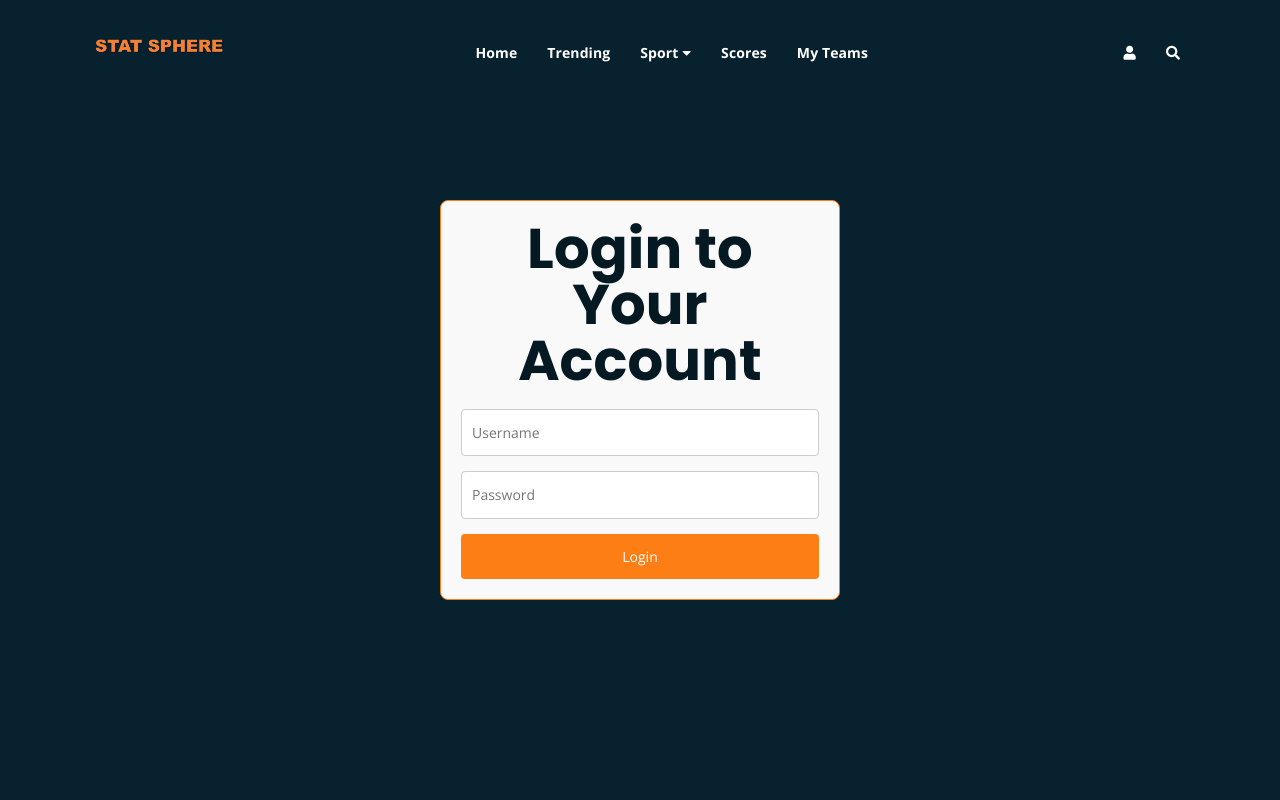
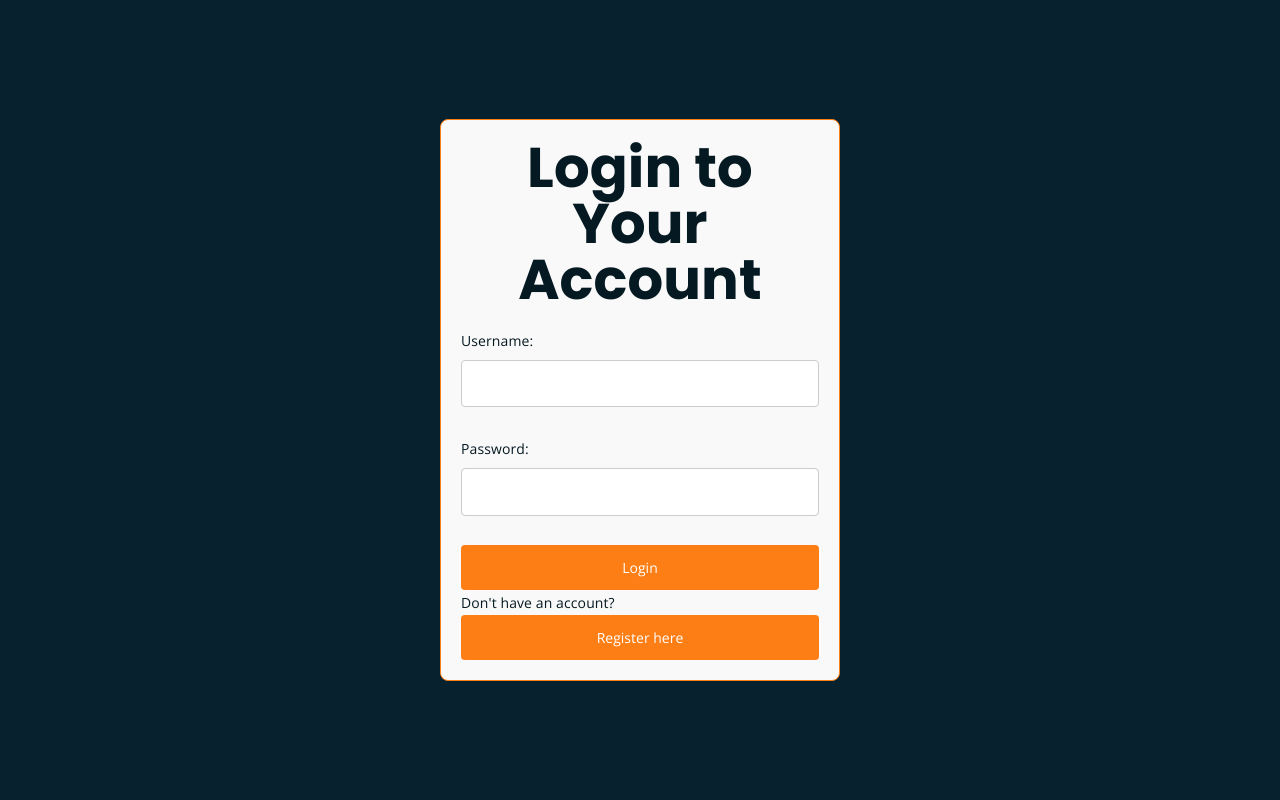
Before and after one commit to saif-32/Statsphere, a React (Create React App) app in the folder client/: page /login in a window 1280 px wide. Shown: the top 800 px of the page. Built offline with nearby package versions, Linux system fonts and the light colour scheme.

Commit message:
Update login.js

```diff
--- a/client/src/pages/login.js
+++ b/client/src/pages/login.js
@@ -1,67 +1,83 @@
 import React, { useState } from 'react';
-import Header from '../components/header';
-import Footer from '../components/footer';
 import axios from 'axios';
 import { useCookies } from 'react-cookie';
-import { navigate, useNavigate } from 'react-router-dom'
+import { useNavigate } from 'react-router-dom';
 
 export const Login = () => {
   const [username, setUsername] = useState('');
   const [password, setPassword] = useState('');
+  const [isRegistering, setIsRegistering] = useState(false);
+  const [_, setCookies] = useCookies(['access_token']);
+  const navigate = useNavigate();
 
-  const [_, setCookies] = useCookies(["access_token"])
-
-  const navigate = useNavigate()
-
-  const handleLogin = async (e) => {
-    e.preventDefault();
-
-
+  const handleLogin = async (event) => {
+    event.preventDefault();
 
     try {
-      const response = await axios.post("http://localhost:3001/auth/login", {
+      const result = await axios.post('http://localhost:3001/auth/login', {
         username,
-        password
+        password,
       });
 
-      setCookies('access_token', response.data.token)
-      window.localStorage.setItem("userID", response.data.userID)
-      navigate('/')
+      setCookies('access_token', result.data.token);
+      window.localStorage.setItem('userID', result.data.userID);
+      navigate('/');
+    } catch (error) {
+      console.error(error);
+    }
+  };
 
-    } catch (err) {
-      console.error(err)
+  const handleRegister = async (event) => {
+    event.preventDefault();
+
+    try {
+      await axios.post('http://localhost:3001/auth/register', {
+        username,
+        password,
+      });
+      alert('Registration Completed! Now login.');
+      setIsRegistering(false); // Switch back to login form after registration
+    } catch (error) {
+      console.error(error);
     }
-
   };
 
   return (
-    <div>
-      <Header />
-      <div className="login-container">
-        <div className="login-form">
-          <h1>Login to Your Account</h1>
-          <form onSubmit={handleLogin}>
+    <div className="login-container">
+      <div className="login-form">
+        <h1>{isRegistering ? 'Register' : 'Login'} to Your Account</h1>
+        <form onSubmit={isRegistering ? handleRegister : handleLogin}>
+          <div className="form-group">
+            <label htmlFor="username">Username:</label>
             <input
               type="text"
-              placeholder="Username"
+              id="username"
               value={username}
               onChange={(e) => setUsername(e.target.value)}
               required
             />
+          </div>
+          <div className="form-group">
+            <label htmlFor="password">Password:</label>
             <input
               type="password"
-              placeholder="Password"
+              id="password"
               value={password}
               onChange={(e) => setPassword(e.target.value)}
               required
             />
-            <button type="submit">Login</button>
-          </form>
-        </div>
+          </div>
+          <button type="submit">{isRegistering ? 'Register' : 'Login'}</button>
+        </form>
+        <p>
+          {isRegistering
+            ? 'Already have an account?'
+            : 'Don\'t have an account?'}
+          <button onClick={() => setIsRegistering(!isRegistering)}>
+            {isRegistering ? 'Login here' : 'Register here'}
+          </button>
+        </p>
       </div>
-      <Footer />
     </div>
   );
 };
-
-export default Login;
```
